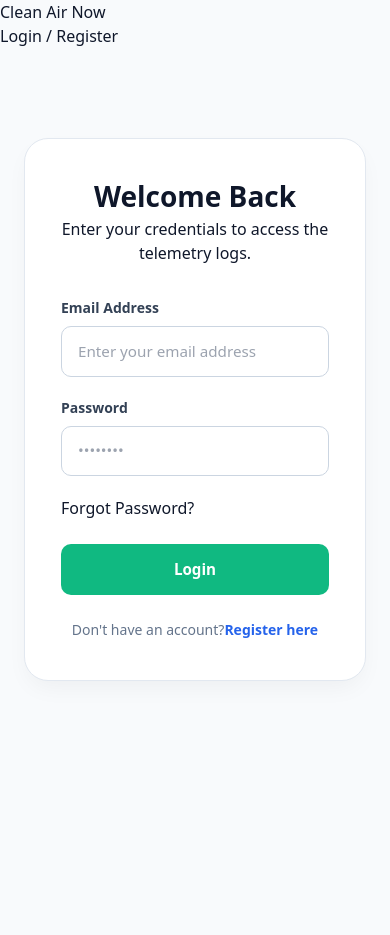
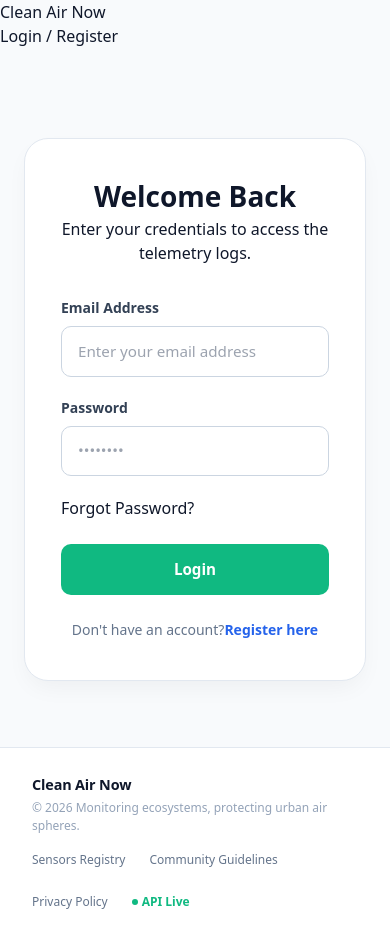
Before and after one commit to Elyson25/clean-air-now, a React (Vite) app in the folder client/: page /auth in a window 390 px wide. Before the commit the page ends 844 px from the top, so only its background shows below. Built offline with nearby package versions, Linux system fonts and the light colour scheme; no server answers.

Commit message:
feat: weave fully responsive community blog matrix and global footer layers app-wide

```diff
--- a/client/src/App.jsx
+++ b/client/src/App.jsx
@@ -13,6 +13,7 @@ import ProfilePage from './pages/ProfilePage';
 
 // Import Components
 import Navbar from './components/Navbar';
+import Footer from './components/Footer';
 import ProtectedRoute from './components/ProtectedRoute';
 import ProtectedAdminRoute from './components/ProtectedAdminRoute';
 
@@ -21,12 +22,15 @@ function App() {
     <Router>
       <Navbar />
       <Toaster position="top-center" reverseOrder={false} />
-      <main>
+
+      {/* The main content zone expands automatically to push the footer down on tall desktop viewports */}
+      <main style={{ flexGrow: 1 }}>
         <Routes>
           {/* Public Routes */}
           <Route path="/" element={<HomePage />} />
           <Route path="/auth" element={<AuthPage />} />
           <Route path="/forgot-password" element={<ForgotPasswordPage />} />
+
           {/* --- THIS IS THE RESET ROUTE --- */}
           <Route path="/resetpassword/:resettoken" element={<ResetPasswordPage />} />
 
@@ -42,6 +46,9 @@ function App() {
           </Route>
         </Routes>
       </main>
+
+      {/* ─── 🌐 GLOBAL PLATFORM FOOTER FRAMEWORK ─── */}
+      <Footer />
     </Router>
   );
 }
--- /dev/null
+++ b/client/src/components/BlogSection.jsx
@@ -0,0 +1,76 @@
+import React from 'react';
+
+const articles = [
+  {
+    id: 1,
+    title: 'Understanding PM2.5: How Fine Particles Impact Community Health',
+    category: 'Education',
+    date: 'Sep 10, 2026',
+    excerpt: 'Fine particulate matter can easily penetrate deep into lungs. Learn how to read tracking data indexes to safeguard your family during heavy smog waves.',
+    readTime: '4 min read'
+  },
+  {
+    id: 2,
+    title: 'Ruiru Bypass Air Quality: Monitoring Localized Pollution Spikes',
+    category: 'Local Updates',
+    date: 'Sep 8, 2026',
+    excerpt: 'Our community sensor grid recently flagged brief traffic emission spikes near major highway junctions. Read our full optimization report.',
+    readTime: '5 min read'
+  },
+  {
+    id: 3,
+    title: '5 Practical Steps to Reduce Your Local Carbon Footprint Today',
+    category: 'Action Plan',
+    date: 'Sep 5, 2026',
+    excerpt: 'From optimizing home energy consumption nodes to supporting crowdsourced environmental tools, discovery small changes that drive structural impacts.',
+    readTime: '3 min read'
+  }
+];
+
+const BlogSection = () => {
+  return (
+    <div style={{ marginTop: '3rem', marginBottom: '3rem' }}>
+      <div style={{ borderTop: '1px solid #e2e8f0', paddingTop: '2.5rem', marginBottom: '1.5rem' }}>
+        <h2 style={{ fontSize: '1.5rem', fontWeight: 800, color: '#0f172a', letterSpacing: '-0.02em', margin: 0 }}>
+          Latest Environmental News & Insights
+        </h2>
+        <p style={{ fontSize: '0.875rem', color: '#64748b', marginTop: '0.25rem' }}>
+          Stay updated with localized air analytics reports, atmospheric health tips, and climate change insights.
+        </p>
+      </div>
+
+      {/* Responsive Flexbox/Grid Matrix wrapper */}
+      <div style={{ display: 'grid', gridTemplateColumns: 'repeat(auto-fit, minmax(280px, 1fr))', gap: '1.5rem', width: '100%' }}>
+        {articles.map((article) => (
+          <div
+            key={article.id}
+            className="panel-premium-box"
+            style={{ margin: 0, display: 'flex', flexDirection: 'column', justifyContent: 'space-between', height: '100%' }}
+          >
+            <div className="panel-header-section" style={{ padding: '1rem 1.25rem' }}>
+              <span style={{ fontSize: '0.7rem', fontWeight: 700, textTransform: 'uppercase', color: '#2563eb', backgroundColor: '#eff6ff', padding: '0.25rem 0.6rem', borderRadius: '9999px', border: '1px solid #dbeafe' }}>
+                {article.category}
+              </span>
+              <h3 style={{ fontSize: '1.05rem', fontWeight: 700, color: '#1e293b', marginTop: '0.75rem', marginBottom: 0, lineHeight: '1.35' }}>
+                {article.title}
+              </h3>
+            </div>
+
+            <div className="panel-body-padding" style={{ padding: '1.25rem', flexGrow: 1, display: 'flex', flexDirection: 'column', justifyContent: 'space-between' }}>
+              <p style={{ fontSize: '0.85rem', color: '#475569', margin: 0, lineHeight: '1.5' }}>
+                {article.excerpt}
+              </p>
+
+              <div style={{ display: 'flex', alignItems: 'center', justifyContent: 'space-between', marginTop: '1.25rem', borderTop: '1px solid #f1f5f9', paddingTop: '0.75rem' }}>
+                <span style={{ fontSize: '0.75rem', color: '#94a3b8', fontWeight: 500 }}>{article.date}</span>
+                <span style={{ fontSize: '0.75rem', color: '#64748b', fontWeight: 600 }}>{article.readTime}</span>
+              </div>
+            </div>
+          </div>
+        ))}
+      </div>
+    </div>
+  );
+};
+
+export default BlogSection;
--- a/client/src/components/Dashboard.jsx
+++ b/client/src/components/Dashboard.jsx
@@ -4,6 +4,7 @@ import ReportForm from './ReportForm';
 import MyReports from './MyReports';
 import AQIDisplay from './AQIDisplay';
 import AqiHistoryChart from './AqiHistoryChart';
+import BlogSection from './BlogSection'; // 👈 Imported your new premium blog section
 import { useAuth } from '../context/AuthContext';
 
 const Dashboard = () => {
@@ -139,6 +140,9 @@ const Dashboard = () => {
 
         </div>
 
+        {/* ─── 📰 NEW: RESPONSIVE COMMUNITY INSIGHTS & BLOG NEWS GRID ─── */}
+        <BlogSection />
+
       </div>
     </div>
   );
--- /dev/null
+++ b/client/src/components/Footer.jsx
@@ -0,0 +1,34 @@
+import React from 'react';
+
+const Footer = () => {
+  return (
+    <footer style={{ backgroundColor: '#ffffff', borderTop: '1px solid #e2e8f0', padding: '1.5rem 2rem', marginTop: 'auto', width: '100%', boxSizing: 'border-box' }}>
+      <div style={{ maxWidth: '80rem', margin: '0 auto', display: 'flex', flexDirection: 'row', alignItems: 'center', justifyContent: 'space-between', flexWrap: 'wrap', gap: '1rem' }}>
+
+        {/* Brand Meta Signature */}
+        <div>
+          <span style={{ fontSize: '0.9rem', fontWeight: 700, color: '#0f172a', letterSpacing: '-0.01em' }}>
+            Clean Air Now
+          </span>
+          <p style={{ fontSize: '0.75rem', color: '#94a3b8', margin: '0.15rem 0 0 0' }}>
+            © {new Date().getFullYear()} Monitoring ecosystems, protecting urban air spheres.
+          </p>
+        </div>
+
+        {/* Informative Link Placeholders */}
+        <div style={{ display: 'flex', alignItems: 'center', gap: '1.5rem', flexWrap: 'wrap' }}>
+          <span style={{ fontSize: '0.75rem', color: '#64748b', fontWeight: 500, cursor: 'pointer' }}>Sensors Registry</span>
+          <span style={{ fontSize: '0.75rem', color: '#64748b', fontWeight: 500, cursor: 'pointer' }}>Community Guidelines</span>
+          <span style={{ fontSize: '0.75rem', color: '#64748b', fontWeight: 500, cursor: 'pointer' }}>Privacy Policy</span>
+          <span style={{ fontSize: '0.75rem', color: '#10b981', fontWeight: 700, display: 'flex', alignItems: 'center', gap: '0.25rem' }}>
+            <span style={{ display: 'inline-block', width: '6px', height: '6px', backgroundColor: '#10b981', borderRadius: '50%' }}></span>
+            API Live
+          </span>
+        </div>
+
+      </div>
+    </footer>
+  );
+};
+
+export default Footer;
```
